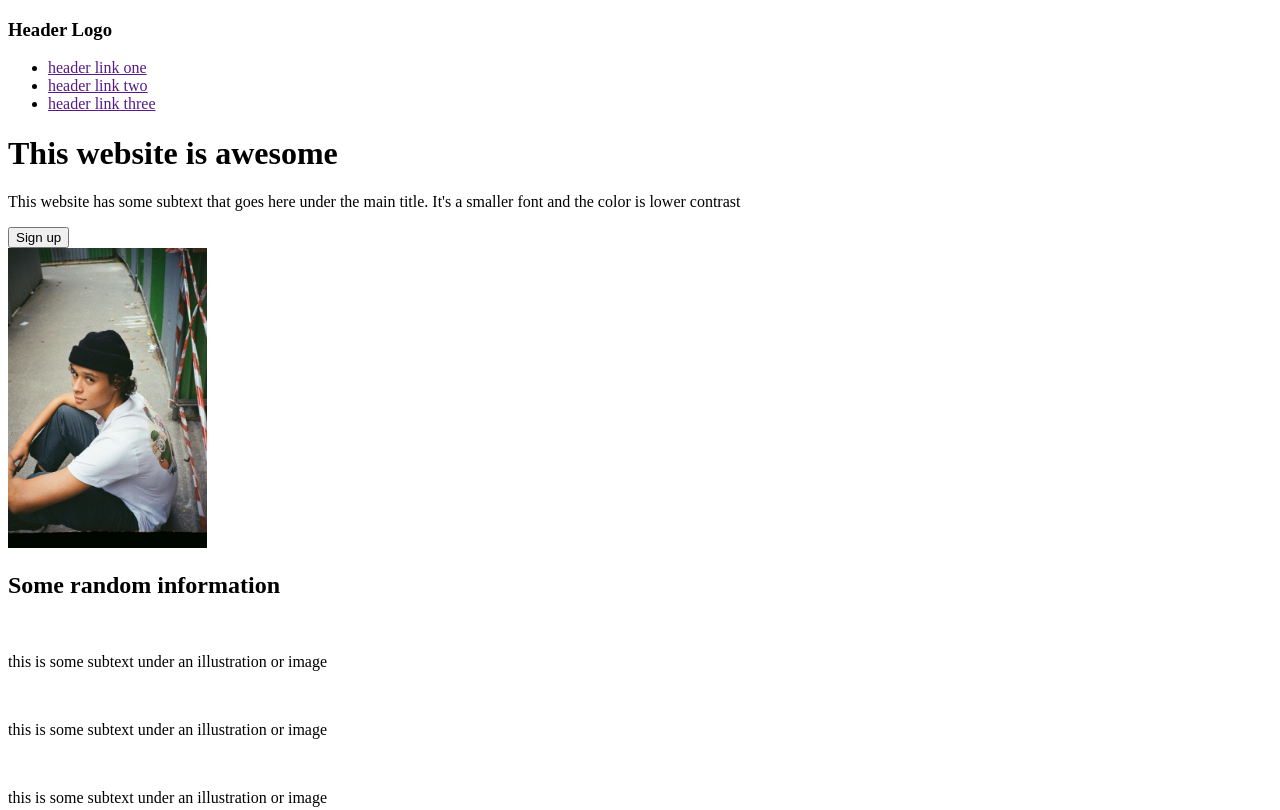
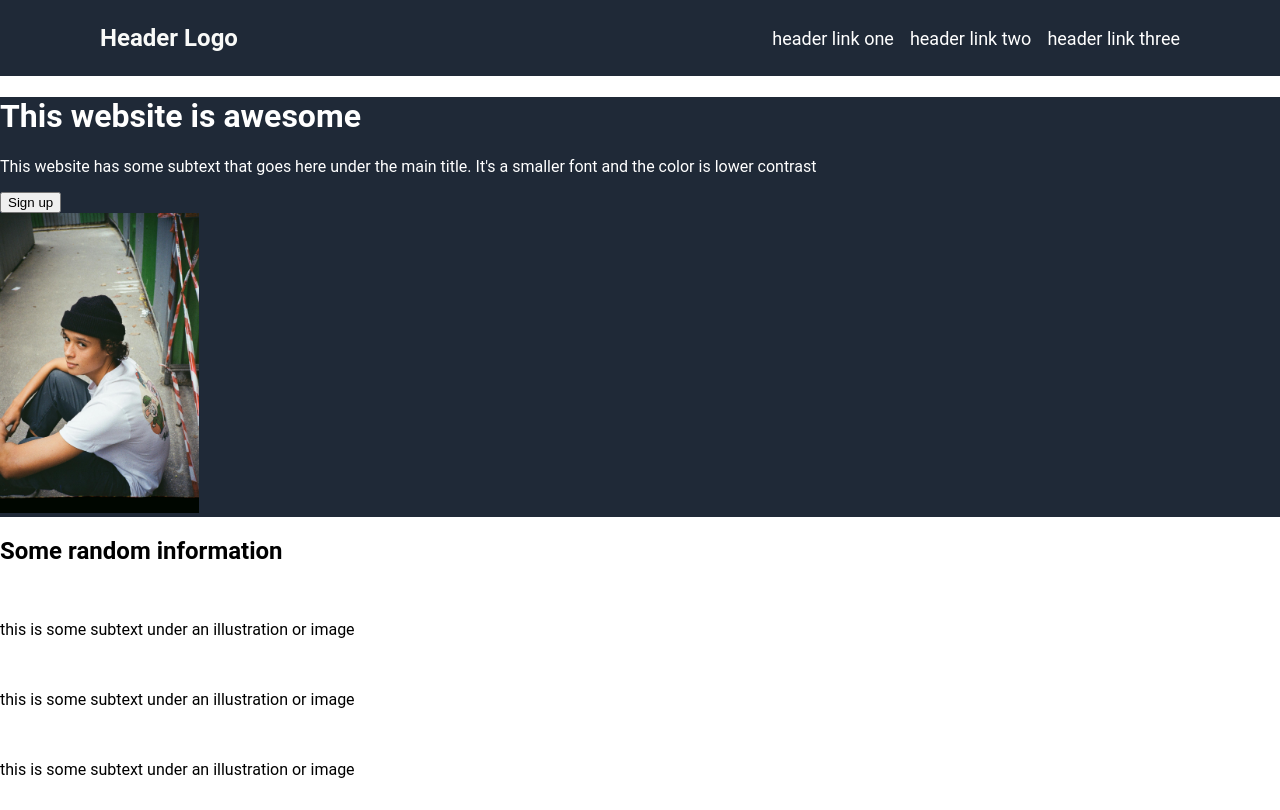
Before and after one commit to KyosukeShirakawa/odin-landing-page, a plain HTML site: page index.html in a window 1280 px wide. Shown: the top 810 px of the page. Drawn offline with Linux system fonts and the light colour scheme.

Commit message:
Style header

```diff
--- a/index.html
+++ b/index.html
@@ -9,8 +9,8 @@
 </head>
 <body>
   <header>
-    <h3 class="logo">Header Logo</h1>
-    <ul>
+    <h3 class="header-logo">Header Logo</h1>
+    <ul class="header-links">
       <li><a href="">header link one</a></li>
       <li><a href="">header link two</a></li>
       <li><a href="">header link three</a></li>
@@ -66,7 +66,9 @@
     </div>
   </div>
   <footer>
-    <div class="copyright">Copyright c The Odin Project 2021</div>
+    <p class="copyright">
+      Copyright c The Odin Project 2021
+    </p>
   </footer>
 
 
--- a/styles.css
+++ b/styles.css
@@ -0,0 +1,46 @@
+body {
+  display: flex;
+  flex-direction: column;
+  padding: 0;
+  margin: 0;
+  font-family: 'Roboto', sans-serif;
+}
+
+header,
+footer,
+.section-one {
+  background-color: #1F2937;
+  color: white;
+}
+
+header {
+
+  display: flex;
+  justify-content: space-between;
+  padding: 0 100px;
+}
+
+ul {
+  list-style-type: none;
+  margin :0;
+}
+a {
+  color: white;
+  text-decoration: none;
+}
+
+.header-links {
+  display: flex;
+  align-items: center;
+  gap: 16px;
+}
+
+.header-logo {
+  font-size: 24px;
+  color: #F9FAF8;
+}
+
+.header-links li {
+  font-size: 18px;
+  color: #E5E7EB;
+}
```
